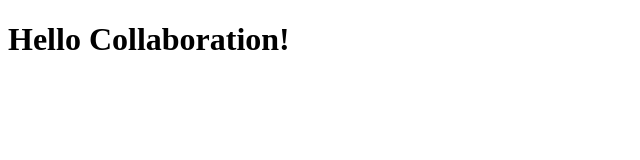
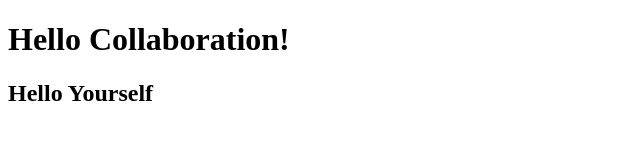
Before and after one commit to ZebGirouard/nickAndZebColab, a plain HTML site: page index.html in a window 1280 px wide. Shown: the whole page, without its empty margins (0-640 px from the left). Drawn offline with Linux system fonts and the light colour scheme.

Commit message:
Nick changes #1

```diff
--- a/index.html
+++ b/index.html
@@ -5,5 +5,6 @@
 </head>
 <body>
 	<h1>Hello Collaboration!</h1>
+	<h2>Hello Yourself</h2>
 </body>
 </html>
```
Also changed, not shown: 1 other file.
